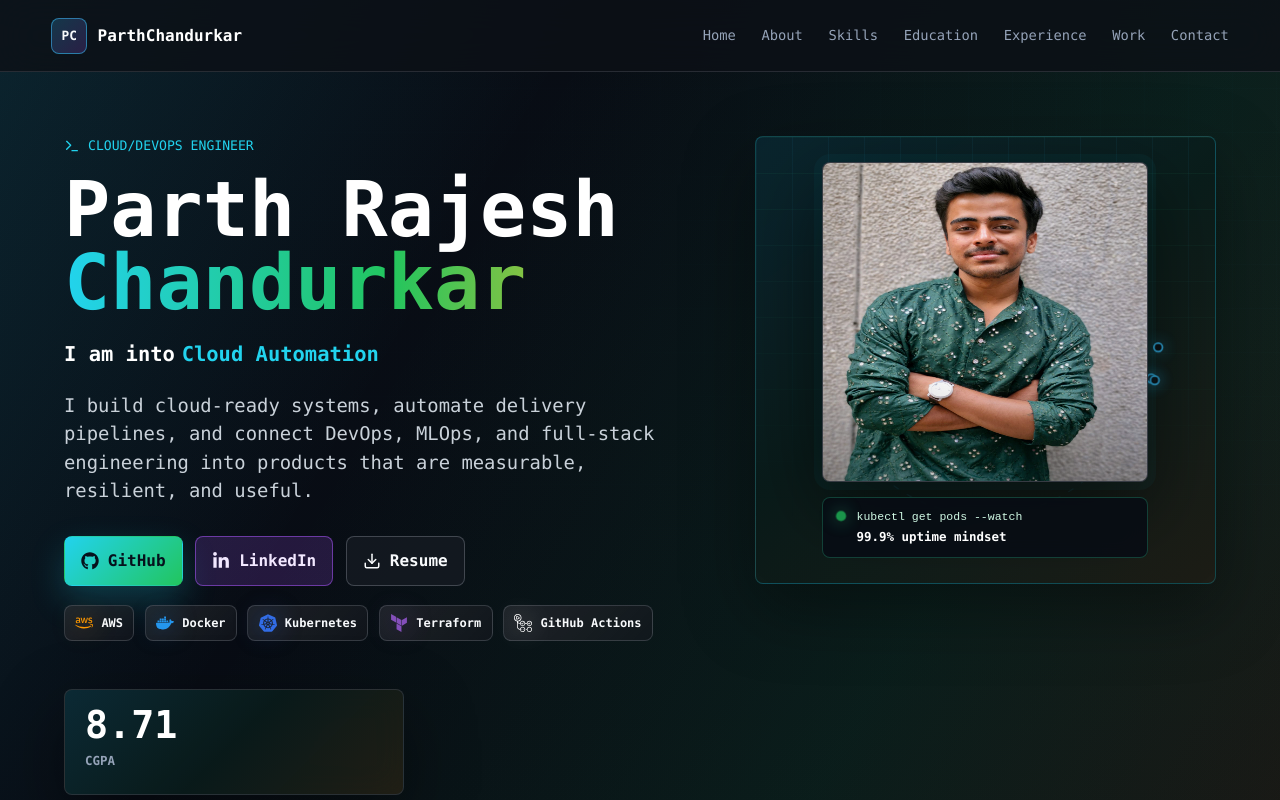
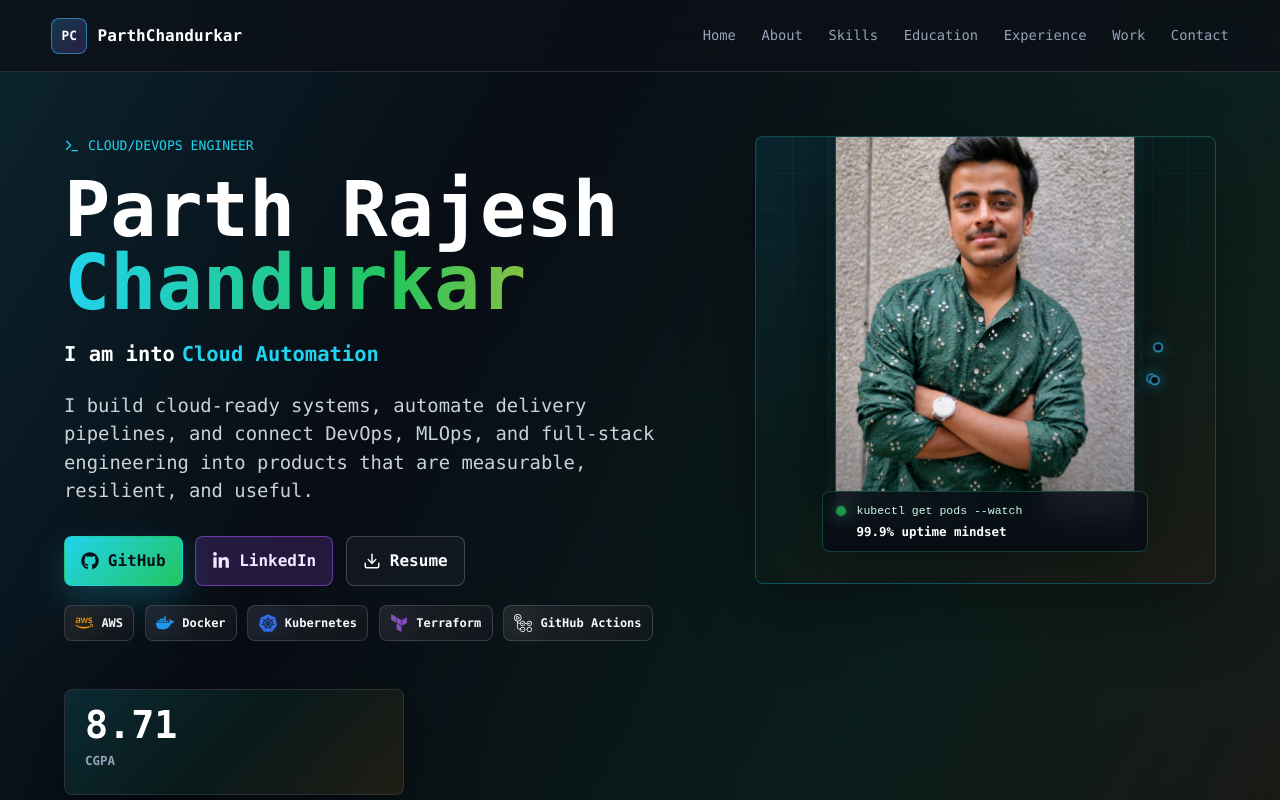
Before and after one commit to ParthrChandurkar/Portfolio-Parth-Chandurkar, a React (Vite) app: page / in a window 1280 px wide. Shown: the top 800 px of the page. Built offline with nearby package versions, Linux system fonts and the light colour scheme.

Commit message:
Revert "Stretch hero image into rectangular frame"
This reverts commit 7b82be4e28e4222c84236f7ce702e2b3547123f7.

```diff
--- a/src/styles.css
+++ b/src/styles.css
@@ -301,9 +301,8 @@ img {
 .profile-frame {
   position: relative;
   z-index: 2;
-  width: min(82%, 560px);
-  height: clamp(320px, 25vw, 390px);
-  aspect-ratio: auto;
+  width: clamp(300px, 60%, 430px);
+  aspect-ratio: 3 / 4;
   border: 1px solid rgba(238, 246, 255, 0.2);
   border-radius: 8px;
   overflow: hidden;
```
